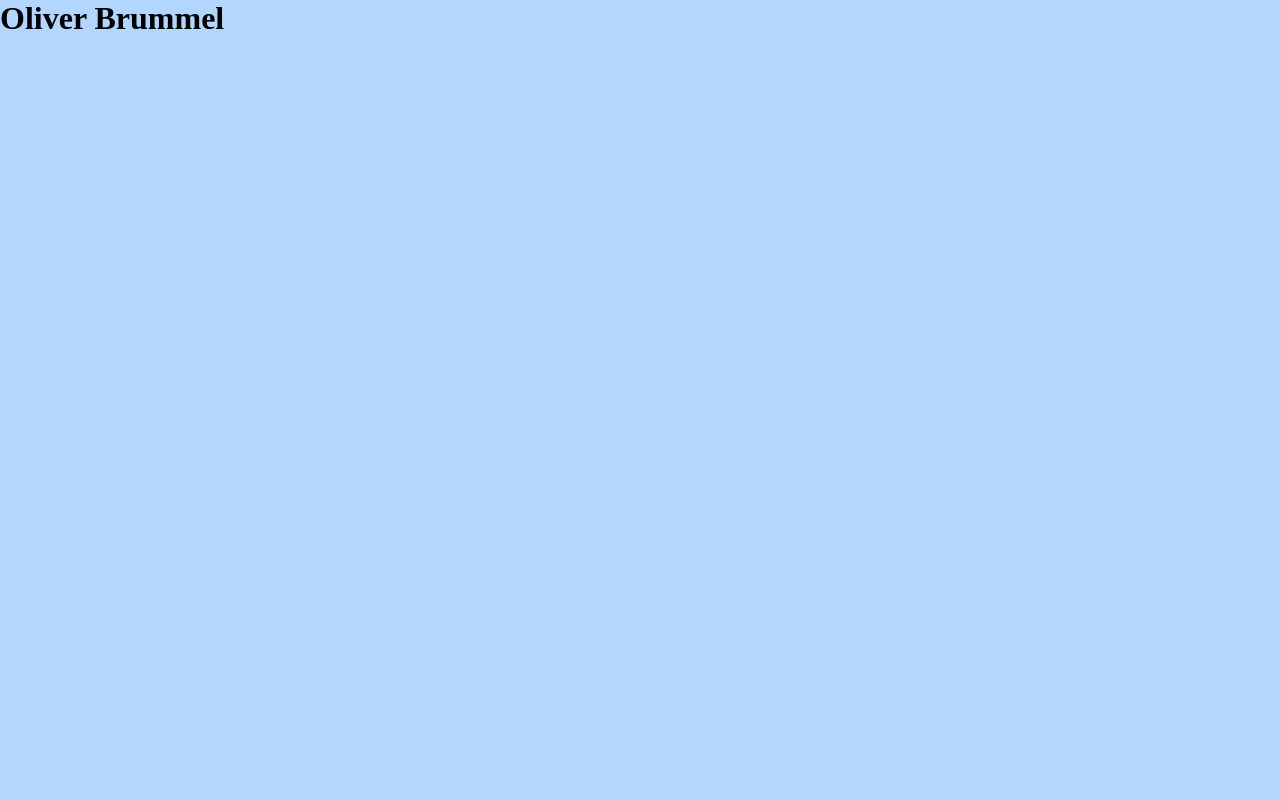
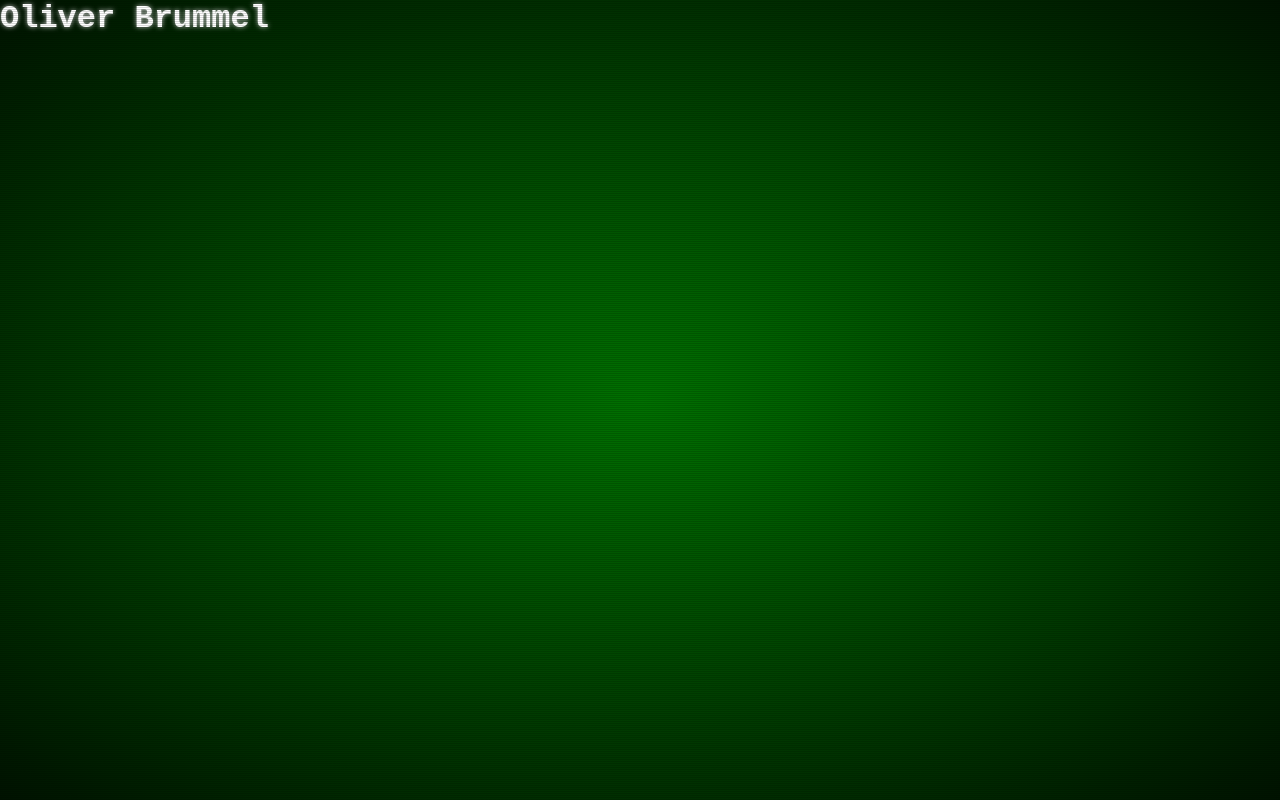
Before and after one commit to oliverbrummel/personal-website, an Angular app: page / in a window 1280 px wide. Built offline with nearby package versions, Linux system fonts and the light colour scheme.

Commit message:
Add body styles for old terminal effect

```diff
--- a/src/styles.scss
+++ b/src/styles.scss
@@ -5,23 +5,56 @@
   box-sizing: border-box;
 }
 
-/* Mobile styles */
-@media only screen and (max-width: 400px) {
-  body {
-    background-color: #F09A9D;
+body {
+  background-color: #000;
+  background-image: radial-gradient(
+    rgba(0, 150, 0, 0.75), #000 120%
+  );
+  color: #fff;
+  font: 1rem Inconsolata, monospace;
+  height: 100vh;
+  text-shadow: 0 0 5px #C8C8C8;
+
+  &::after {
+    content: '';
+    position: absolute;
+    top: 0;
+    left: 0;
+    width: 100vw;
+    height: 100vh;
+    background: repeating-linear-gradient(
+      0deg,
+      rgba(black, 0.15),
+      rgba(black, 0.15) 1px,
+      transparent 1px,
+      transparent 2px
+    )
   }
 }
 
-/* Tablet styles */
-@media only screen and (min-width: 401px) and (max-width: 960px) {
-  body {
-    background-color: #F5CF8E;
-  }
+::selection {
+  background-color: #0080FF;
+  text-shadow: none;
 }
 
-/* Desktop styles */
-@media only screen and (min-width: 961px) {
-  body {
-    background-color: #B2D6FF;
-  }
-}
+
+// /* Mobile styles */
+// @media only screen and (max-width: 400px) {
+//   body {
+//     background-color: #F09A9D;
+//   }
+// }
+
+// /* Tablet styles */
+// @media only screen and (min-width: 401px) and (max-width: 960px) {
+//   body {
+//     background-color: #F5CF8E;
+//   }
+// }
+
+// /* Desktop styles */
+// @media only screen and (min-width: 961px) {
+//   body {
+//     background-color: #B2D6FF;
+//   }
+// }
```
